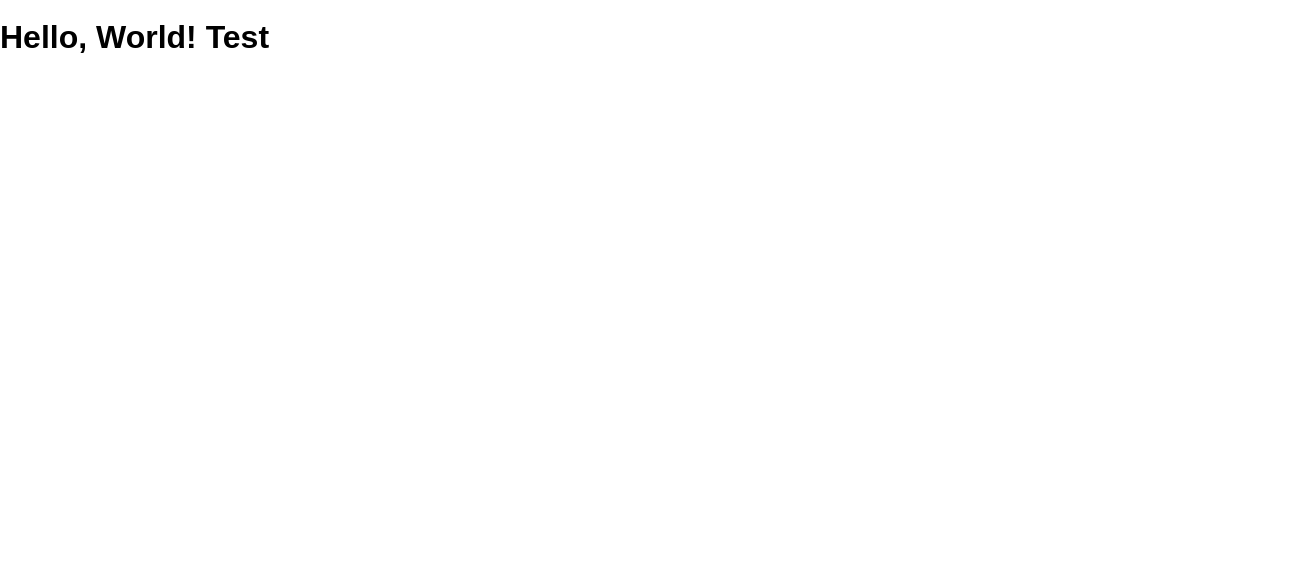
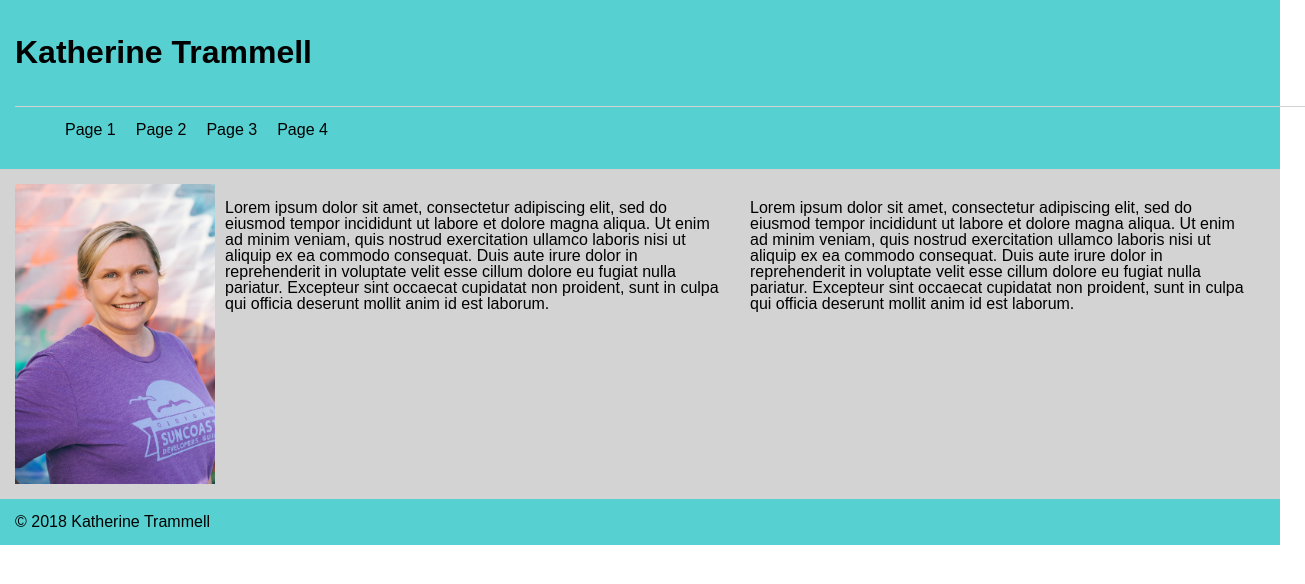
Before and after one commit to ktrammell95/hobbies, a website: page public/index.html in a window 1280 px wide. Shown: the whole page, 1305 px wide, since content can reach past the window. Drawn offline with Linux system fonts and the light colour scheme.

Commit message:
updating hobbies with some info and styling

```diff
--- a/public/index.html
+++ b/public/index.html
@@ -7,6 +7,24 @@
     <link rel="stylesheet" href="/screen.css">
   </head>
   <body>
-    <h1>Hello, World! Test</h1>
+    <header>
+      <h1>Katherine Trammell</h1>
+      <ul class="navbar">
+        <li>Page 1</li>
+        <li>Page 2</li>
+        <li>Page 3</li>
+        <li>Page 4</li>
+      </ul>
+    </header>
+    <div id="main-content">
+      <div class="profile">
+        <img src="assets/kt-headshot.jpg">
+        <p>Lorem ipsum dolor sit amet, consectetur adipiscing elit, sed do eiusmod tempor incididunt ut labore et dolore magna aliqua. Ut enim ad minim veniam, quis nostrud exercitation ullamco laboris nisi ut aliquip ex ea commodo consequat. Duis aute irure dolor in reprehenderit in voluptate velit esse cillum dolore eu fugiat nulla pariatur. Excepteur sint occaecat cupidatat non proident, sunt in culpa qui officia deserunt mollit anim id est laborum.</p>
+        <p>Lorem ipsum dolor sit amet, consectetur adipiscing elit, sed do eiusmod tempor incididunt ut labore et dolore magna aliqua. Ut enim ad minim veniam, quis nostrud exercitation ullamco laboris nisi ut aliquip ex ea commodo consequat. Duis aute irure dolor in reprehenderit in voluptate velit esse cillum dolore eu fugiat nulla pariatur. Excepteur sint occaecat cupidatat non proident, sunt in culpa qui officia deserunt mollit anim id est laborum.</p>
+      </div>
+    </div>
+    <footer>
+    <span>&copy; 2018 Katherine Trammell</span>
+    </footer>
   </body>
 </html>
--- a/public/screen.css
+++ b/public/screen.css
@@ -7,3 +7,37 @@ body {
   min-height: 100%;
   font: 16px / 1 sans-serif;
 }
+
+header, footer {
+  background: #56d0d0;
+  padding: 15px;
+}
+
+.navbar {
+  display: inline-flex;
+  list-style-type: none;
+  width: 100%;
+  border-top: 1px solid lightgray;
+}
+
+.navbar li {
+  padding: 15px 10px 0;
+}
+
+#main-content {
+  padding: 15px;
+  background: lightgray;
+}
+
+#main-content img {
+  width: 200px;
+  height: 100%;
+}
+
+.profile {
+  display: flex;
+}
+
+.profile p {
+  padding: 0 10px;
+}
```
Also changed, not shown: public/assets/kt-headshot.jpg (added).
